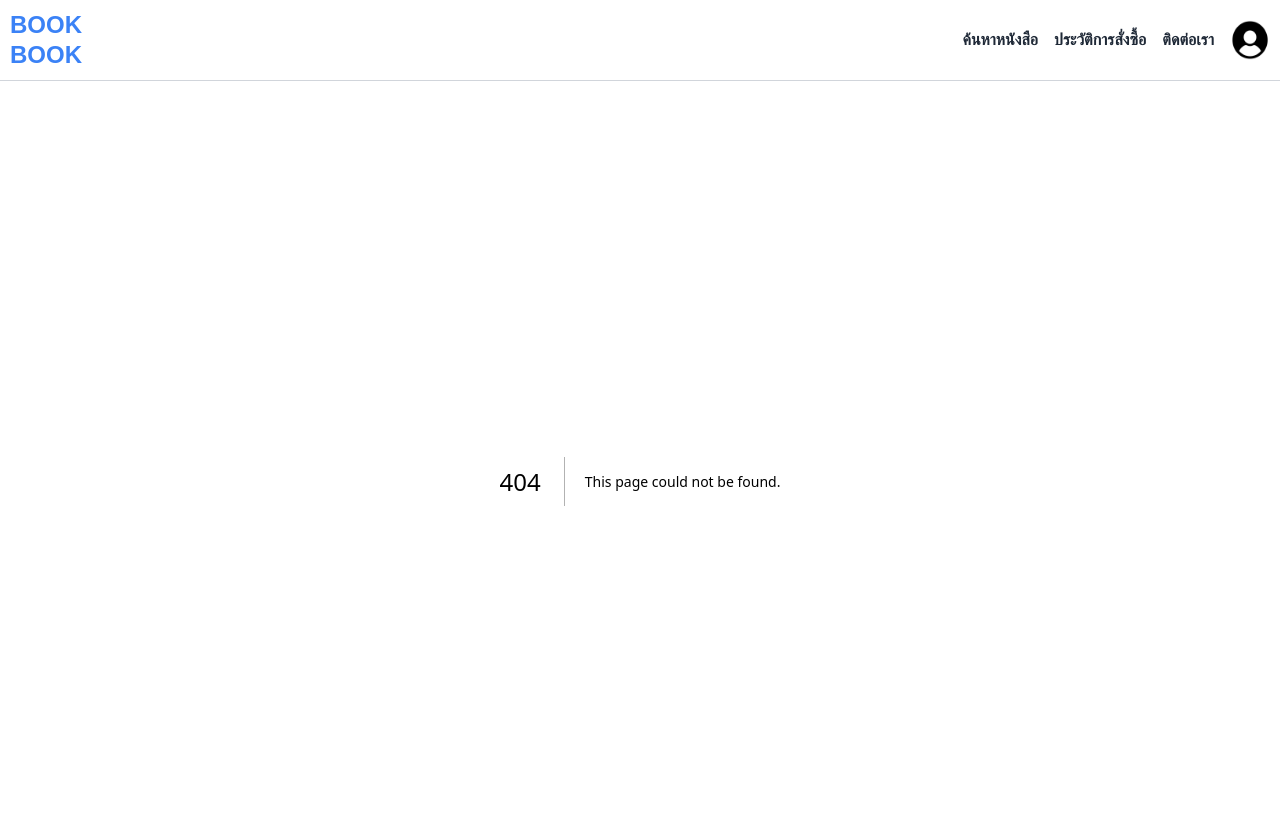
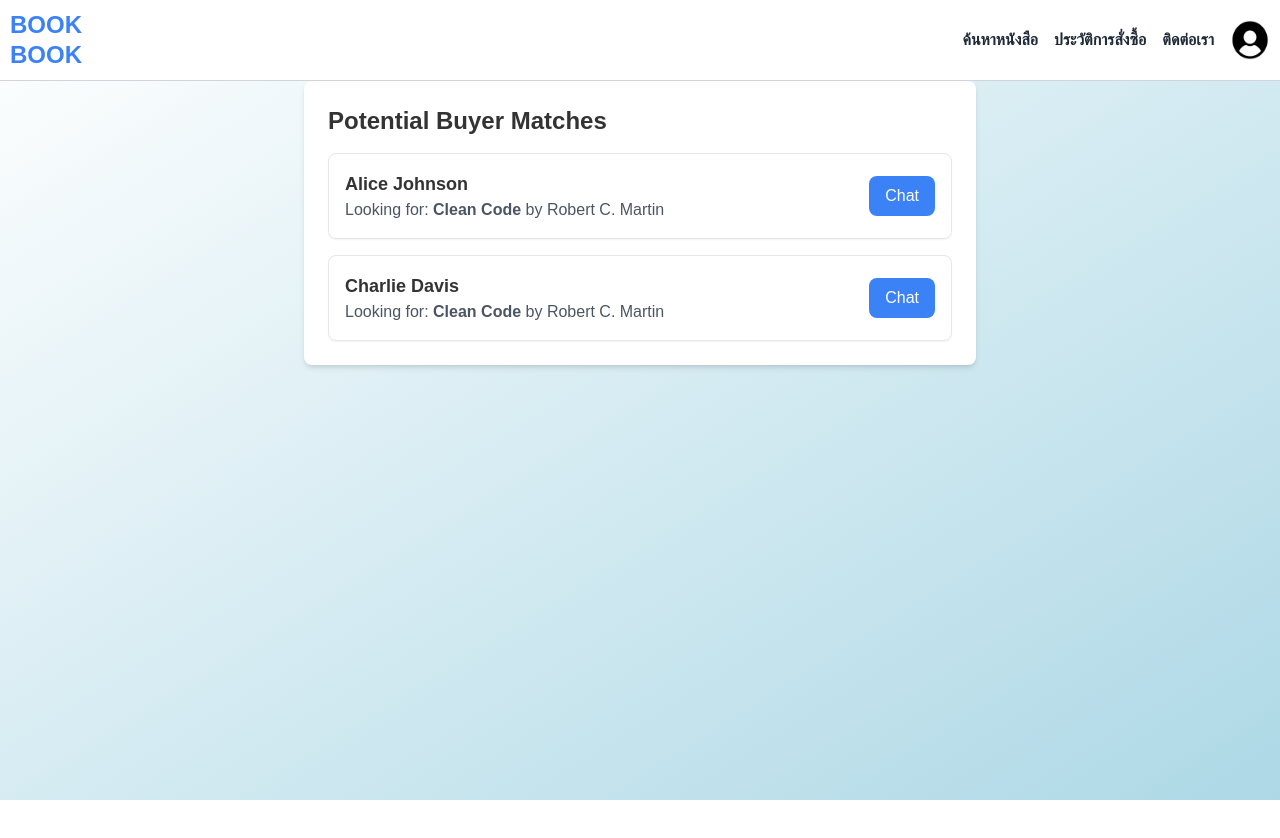
Before and after one commit to seg-org/bookbook, a Next.js app: page /potential-matches in a window 1280 px wide. Before the commit this address had no page. Shown: the top 838 px of the page. After the commit the page ends 800 px from the top, so only its background shows below. Built offline with nearby package versions, Linux system fonts and the light colour scheme.

Commit message:
feat: 'potential-matches' page
Develop a frontend interface to display potential matches and facilitate connections.

```diff
--- a/src/app/page.tsx
+++ b/src/app/page.tsx
@@ -21,6 +21,11 @@ export default function Home() {
             sell-book
           </Link>
         </li>
+        <li>
+          <Link href="/potential-matches" style={{ color: "blue", textDecoration: "underline" }}>
+            potential-matches
+          </Link>
+        </li>
       </ul>
     </main>
   );
--- /dev/null
+++ b/src/app/potential-matches/page.tsx
@@ -0,0 +1,92 @@
+"use client";  // ✅ This tells Next.js it's a client component
+
+import React, { useState, useEffect } from "react";
+
+// Mockup data for sellers' book posts
+const sellerBookPost = {
+  id: 1,
+  title: "Clean Code",
+  author: "Robert C. Martin",
+  condition: "Good",
+  tags: ["Programming", "Software Engineering"],
+};
+
+// Mockup data for potential buyers
+const mockBuyerMatches = [
+  {
+    id: 101,
+    name: "Alice Johnson",
+    searchCriteria: {
+      title: "Clean Code",
+      author: "Robert C. Martin",
+      condition: "Any",
+    },
+    interestedTags: ["Programming", "Software Engineering"],
+  },
+  {
+    id: 102,
+    name: "Bob Smith",
+    searchCriteria: {
+      title: "Refactoring",
+      author: "Martin Fowler",
+      condition: "New",
+    },
+    interestedTags: ["Software Design", "Programming"],
+  },
+  {
+    id: 103,
+    name: "Charlie Davis",
+    searchCriteria: {
+      title: "Clean Code",
+      author: "Robert C. Martin",
+      condition: "Good",
+    },
+    interestedTags: ["Software Engineering", "Coding"],
+  },
+];
+
+const PotentialMatches: React.FC = () => {
+  const [matchedBuyers, setMatchedBuyers] = useState<any[]>([]);
+
+  useEffect(() => {
+    // Filter buyers based on book match
+    const matches = mockBuyerMatches.filter((buyer) => {
+      return (
+        buyer.searchCriteria.title === sellerBookPost.title &&
+        (buyer.searchCriteria.condition === sellerBookPost.condition ||
+          buyer.searchCriteria.condition === "Any")
+      );
+    });
+    setMatchedBuyers(matches);
+  }, []);
+
+  return (
+    <div className="max-w-2xl mx-auto p-6 bg-white shadow-md rounded-lg">
+      <h2 className="text-2xl font-bold mb-4">Potential Buyer Matches</h2>
+      {matchedBuyers.length === 0 ? (
+        <p className="text-gray-500">No buyers found matching your book post.</p>
+      ) : (
+        <ul className="space-y-4">
+          {matchedBuyers.map((buyer) => (
+            <li key={buyer.id} className="p-4 border rounded-lg shadow-sm flex justify-between items-center">
+              <div>
+                <h3 className="text-lg font-semibold">{buyer.name}</h3>
+                <p className="text-gray-600">
+                  Looking for: <strong>{buyer.searchCriteria.title}</strong> by {buyer.searchCriteria.author}
+                </p>
+              </div>
+              <button
+                className="px-4 py-2 bg-blue-500 text-white rounded-lg hover:bg-blue-600 transition"
+                onClick={() => alert(`Initiating chat with ${buyer.name}`)}
+              >
+                Chat
+              </button>
+            </li>
+          ))}
+        </ul>
+      )}
+    </div>
+  );
+};
+
+export default PotentialMatches;
```
